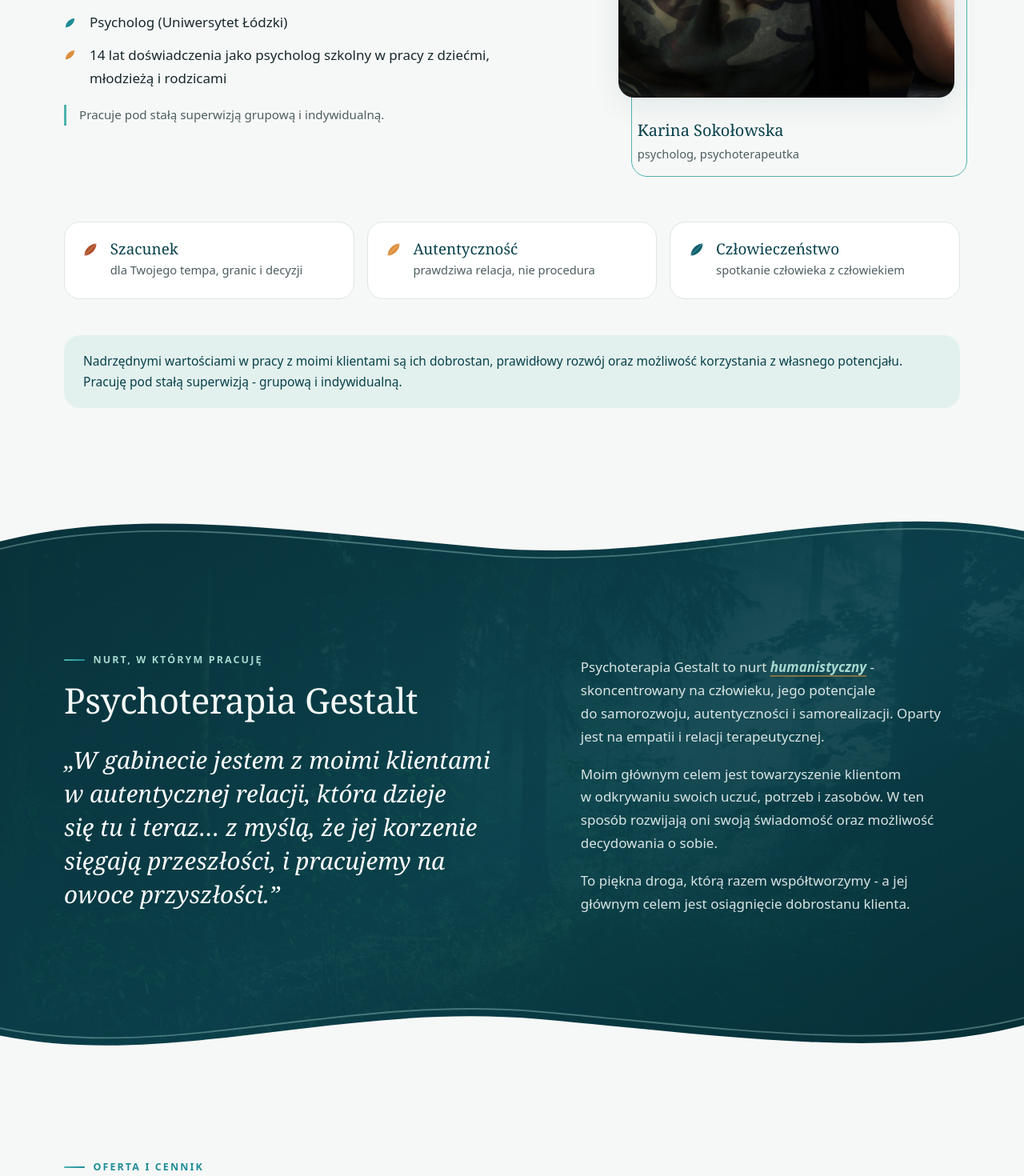
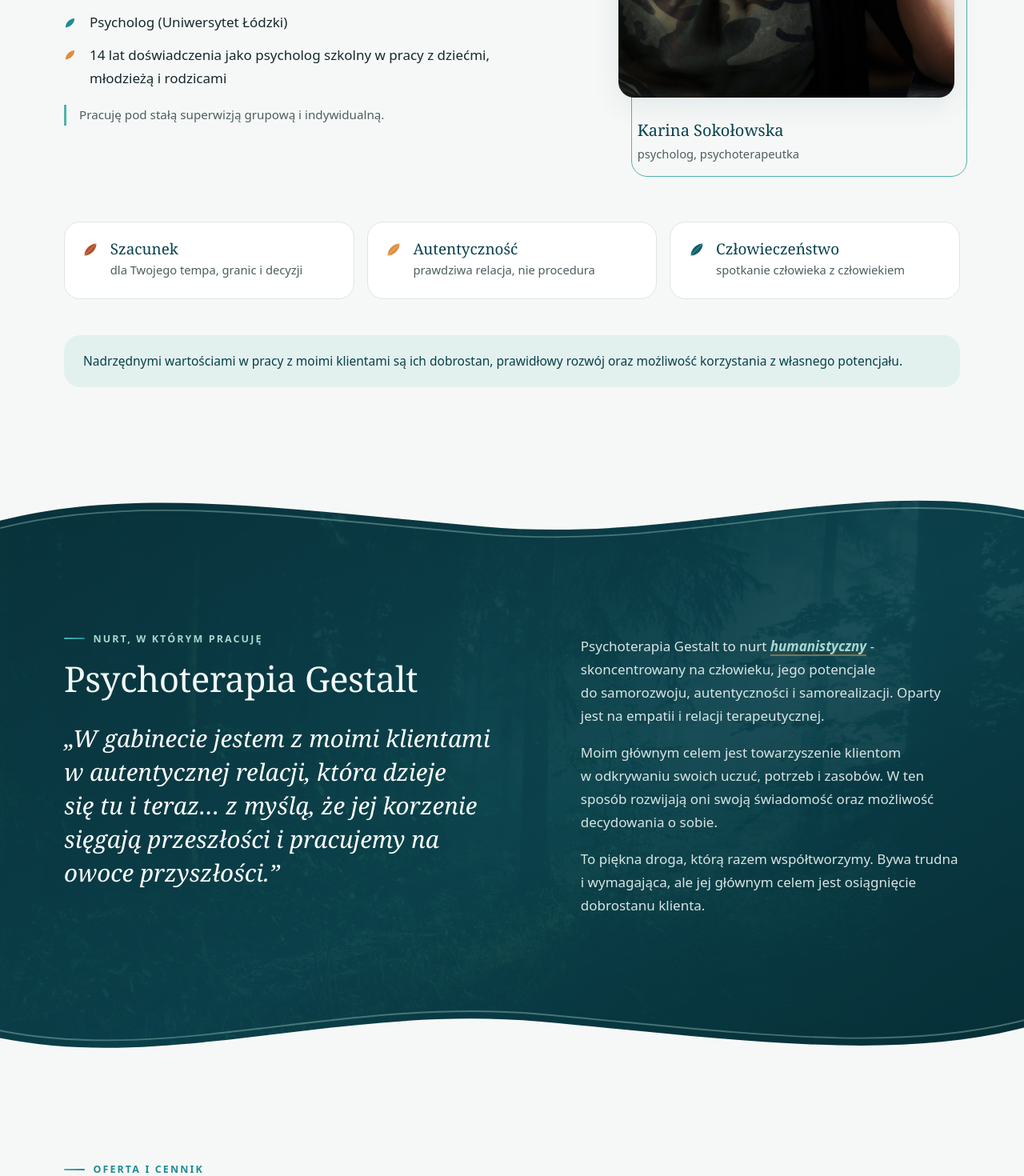
Before and after one commit to Kajzer0/flow-strona, a React (Vite) app: page / in a window 1280 px wide. Shown: the part 1420-2890 px from the top of the page at 80% size. Built offline with nearby package versions, Linux system fonts and the light colour scheme.

Commit message:
fix: poprawki gramatyczne i interpunkcyjne (About, Gestalt, Contact)

```diff
--- a/src/components/About.tsx
+++ b/src/components/About.tsx
@@ -45,7 +45,7 @@ export default function About() {
               ))}
             </ul>
             <p className="about__supervision">
-              Pracuje pod stałą superwizją grupową i&nbsp;indywidualną.
+              Pracuję pod stałą superwizją grupową i&nbsp;indywidualną.
             </p>
           </div>
 
@@ -82,8 +82,7 @@ export default function About() {
 
         <p className="values-note reveal">
           Nadrzędnymi wartościami w&nbsp;pracy z&nbsp;moimi klientami są ich dobrostan,
-          prawidłowy rozwój oraz możliwość korzystania z&nbsp;własnego potencjału. Pracuję pod
-          stałą superwizją - grupową i&nbsp;indywidualną.
+          prawidłowy rozwój oraz możliwość korzystania z&nbsp;własnego potencjału.
         </p>
       </div>
     </section>
--- a/src/components/Contact.tsx
+++ b/src/components/Contact.tsx
@@ -19,7 +19,7 @@ export default function Contact() {
               {PHONE_DISPLAY}
             </a>
             <p className="contact__sms">
-              Jeśli nie odbieram - jestem prawdopodobnie w&nbsp;trakcie sesji.
+              Jeśli nie odbieram, jestem prawdopodobnie w&nbsp;trakcie sesji.
               <br />
               <strong>Napisz SMS, oddzwonię.</strong>
             </p>
--- a/src/components/Gestalt.tsx
+++ b/src/components/Gestalt.tsx
@@ -26,7 +26,7 @@ export default function Gestalt() {
           <h2 className="section-title section-title--light">Psychoterapia Gestalt</h2>
           <blockquote>
             „W&nbsp;gabinecie jestem z&nbsp;moimi klientami w&nbsp;autentycznej relacji, która
-            dzieje się tu i&nbsp;teraz… z&nbsp;myślą, że jej korzenie sięgają przeszłości,
+            dzieje się tu i&nbsp;teraz… z&nbsp;myślą, że jej korzenie sięgają przeszłości
             i&nbsp;pracujemy na owoce przyszłości.”
           </blockquote>
         </div>
@@ -44,8 +44,8 @@ export default function Gestalt() {
             możliwość decydowania o&nbsp;sobie.
           </p>
           <p>
-            To piękna droga, którą razem współtworzymy - a&nbsp;jej głównym celem jest
-            osiągnięcie dobrostanu klienta.
+            To piękna droga, którą razem współtworzymy.
+            Bywa trudna i wymagająca, ale jej głównym celem jest osiągnięcie dobrostanu klienta.
           </p>
         </div>
       </div>
```
